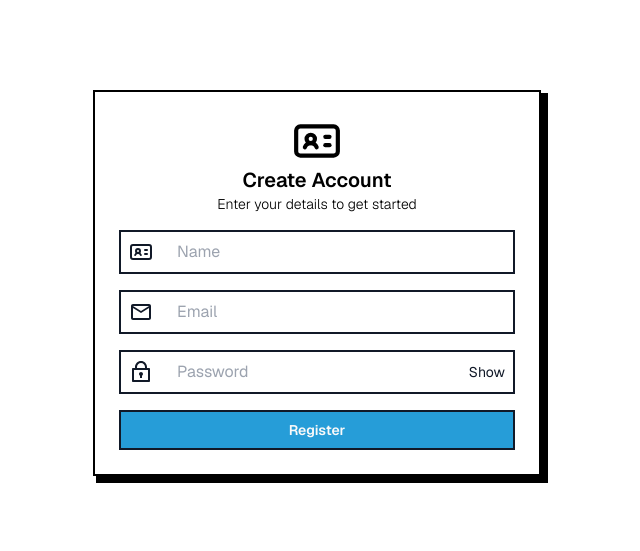
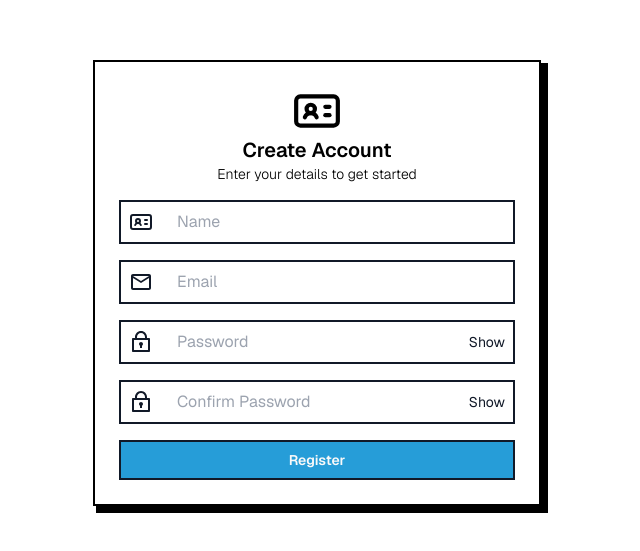
Before and after one commit to dillahCodes/Auth-Forge, a Next.js app: page /register in a window 1280 px wide. Shown: the part 117-668 px from the top of the page, without its empty margins (323-963 px from the left). Built offline with nearby package versions, Linux system fonts and the light colour scheme; what axios-retry would draw is missing.

Commit message:
feat: add cinfirm password and error message in register and forgot  password

```diff
--- a/src/app/(auth)/forgot-password/page.tsx
+++ b/src/app/(auth)/forgot-password/page.tsx
@@ -10,6 +10,7 @@ import { ApiResponse } from "@/shared/types/response";
 import { AxiosError } from "axios";
 import { Activity, useEffect, useMemo } from "react";
 import { TbLockPassword } from "react-icons/tb";
+import { getFieldError } from "@/shared/utils/response-helper";
 
 interface MessageBoxType {
   condition: boolean;
@@ -74,12 +75,8 @@ export default function ForgotPassword() {
         </Activity>
 
         <InputEmail
-          inputProps={{
-            id: "email",
-            name: "email",
-            placeholder: "Enter your email address...",
-            required: true,
-          }}
+          errorMessage={axiosSendForgotPasswordError && getFieldError(axiosSendForgotPasswordError, "email")}
+          inputProps={{ id: "email", name: "email", placeholder: "Enter your email address...", required: true }}
         />
 
         <Button variant="info" type="submit" disabled={status === "pending"} className="font-semibold">
--- a/src/app/(auth)/register/page.tsx
+++ b/src/app/(auth)/register/page.tsx
@@ -82,6 +82,11 @@ export default function Register() {
           labelProps={{ htmlFor: "password" }}
           inputProps={{ id: "password", name: "password", placeholder: "Password" }}
         />
+        <InputPassword
+          errorMessage={axiosError && getFieldError(axiosError, "confirmPassword")}
+          labelProps={{ htmlFor: "confirmPassword" }}
+          inputProps={{ id: "confirmPassword", name: "confirmPassword", placeholder: "Confirm Password" }}
+        />
         <Button variant="info" className="font-semibold">
           {isPending ? "Registering..." : "Register"}
         </Button>
```
